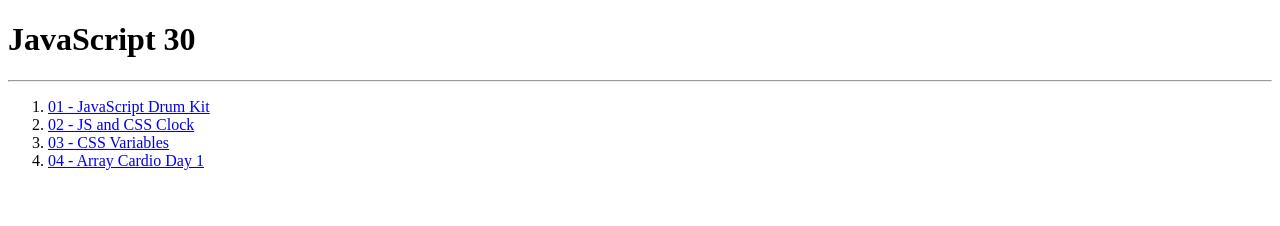
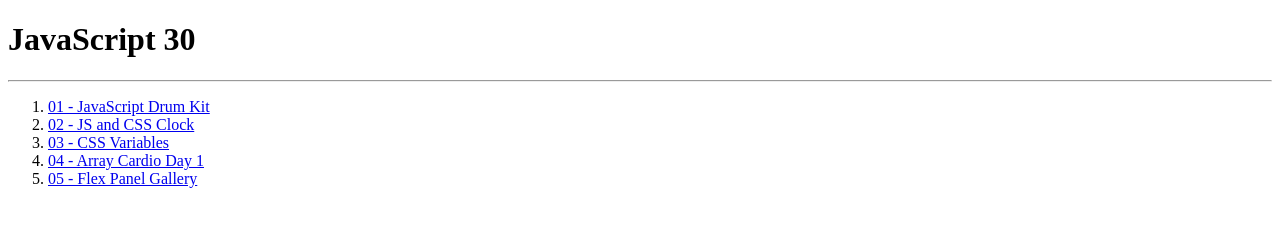
Before and after one commit to WilliamDGH/javascript30-finished, a plain HTML site: page index.html in a window 1280 px wide. Drawn offline with Linux system fonts and the light colour scheme.

Commit message:
started 05

```diff
--- a/index.html
+++ b/index.html
@@ -15,6 +15,7 @@
   <li><a href="02 - JS and CSS Clock/index-START.html">02 - JS and CSS Clock</a></li>
   <li><a href="03 - CSS Variables/index-START.html">03 - CSS Variables</a></li>
   <li><a href="04 - Array Cardio Day 1/index-START.html">04 - Array Cardio Day 1</a></li>
+  <li><a href="05 - Flex Panel Gallery/index-START.html">05 - Flex Panel Gallery</a></li>
 </ol>
 </body>
 </html>
```
